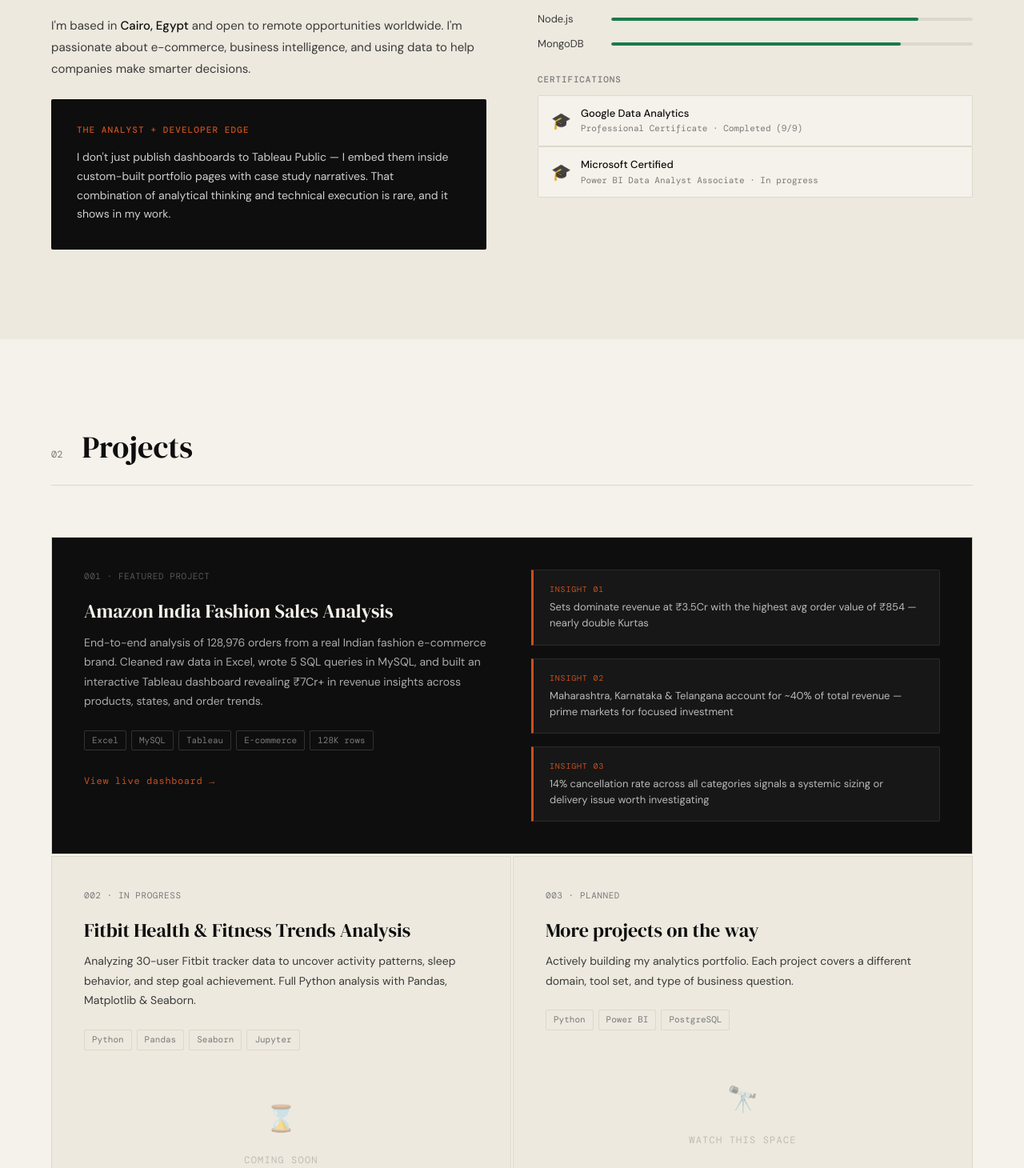
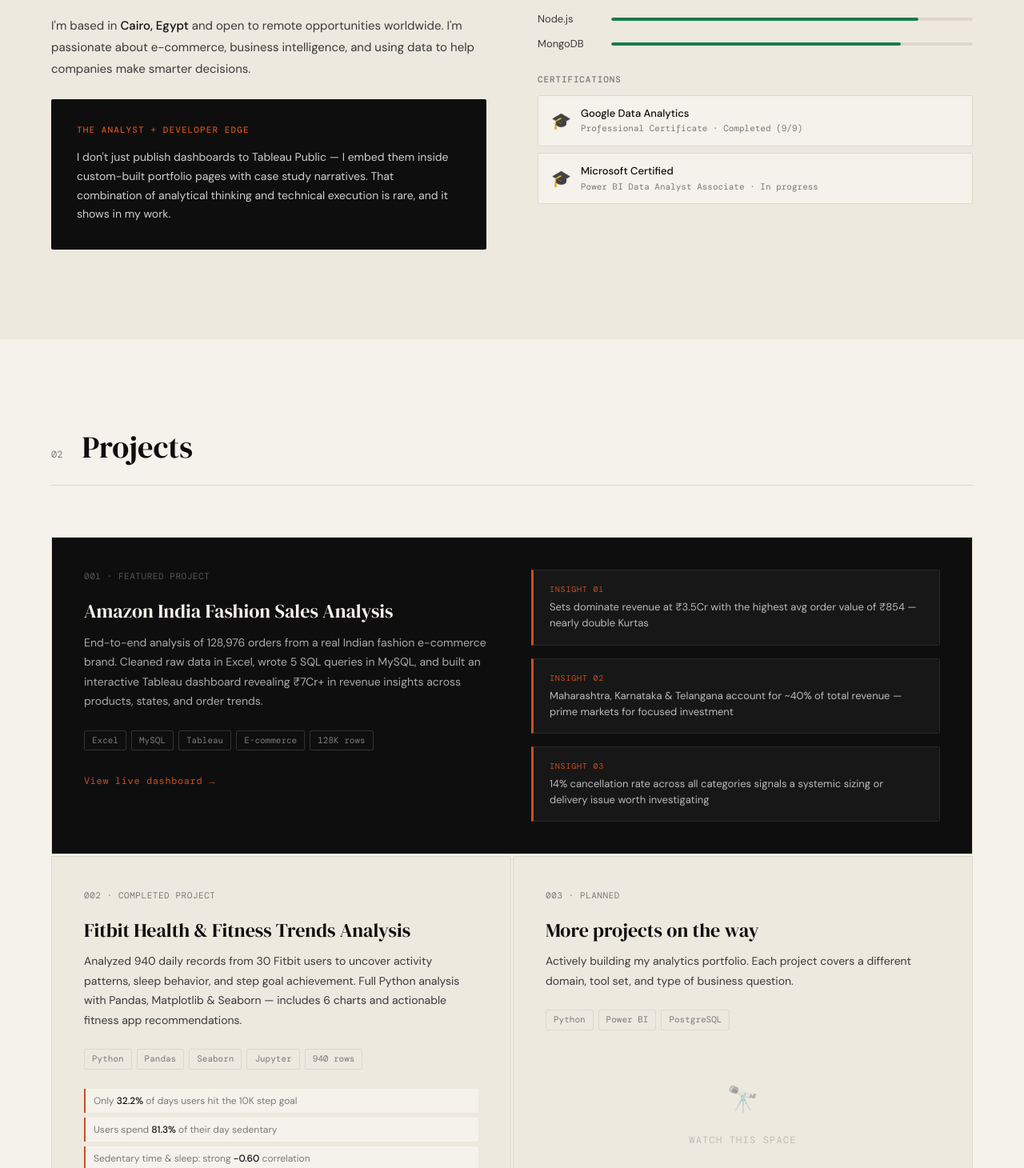
Before and after one commit to Yosifshamy/Portfolio, a React (Vite) app: page / in a window 1280 px wide. Shown: the part 1340-2800 px from the top of the page at 80% size. Built offline with nearby package versions, Linux system fonts and the light colour scheme.

Commit message:
Project Adding 1

```diff
--- a/src/App.css
+++ b/src/App.css
@@ -1171,3 +1171,37 @@
     opacity: 1;
   }
 }
+/* ─── CERT STAT CARD TEXT ─── */
+.stat-num.cert {
+  font-family: var(--mono);
+  font-size: 1rem;
+  font-weight: 500;
+  line-height: 1.3;
+  letter-spacing: 0.01em;
+}
+
+/* ─── PROJECT FINDINGS SMALL (Project 002 card) ─── */
+.project-findings-sm {
+  display: flex;
+  flex-direction: column;
+  gap: 6px;
+  margin-bottom: 1.5rem;
+}
+.finding-sm {
+  font-size: 12px;
+  color: var(--ink3);
+  padding: 6px 10px;
+  background: var(--paper);
+  border-left: 2px solid var(--accent);
+  border-radius: 0 2px 2px 0;
+  line-height: 1.5;
+}
+.finding-sm strong {
+  color: var(--ink);
+  font-weight: 500;
+}
+
+/* ─── CERT ITEM SPACING ─── */
+.cert-item + .cert-item {
+  margin-top: 8px;
+}
--- a/src/components/portfolio.jsx
+++ b/src/components/portfolio.jsx
@@ -130,27 +130,38 @@
           </div>
         </div>
 
-        {/* Coming soon 1 */}
+        {/* Project 002 - Fitbit LIVE */}
         <div className="project-card reveal">
-          <div className="project-num">002 · IN PROGRESS</div>
+          <div className="project-num">002 · COMPLETED PROJECT</div>
           <h3 className="project-title">
             Fitbit Health &amp; Fitness Trends Analysis
           </h3>
           <p className="project-desc">
-            Analyzing 30-user Fitbit tracker data to uncover activity patterns,
-            sleep behavior, and step goal achievement. Full Python analysis with
-            Pandas, Matplotlib &amp; Seaborn.
+            Analyzed 940 daily records from 30 Fitbit users to uncover activity
+            patterns, sleep behavior, and step goal achievement. Full Python
+            analysis with Pandas, Matplotlib &amp; Seaborn — includes 6 charts
+            and actionable fitness app recommendations.
           </p>
           <div className="project-tags">
             <span className="tag">Python</span>
             <span className="tag">Pandas</span>
             <span className="tag">Seaborn</span>
             <span className="tag">Jupyter</span>
+            <span className="tag">940 rows</span>
           </div>
-          <div className="coming-soon">
-            <div className="coming-soon-icon">⌛</div>
-            <p>COMING SOON</p>
+          <div className="project-findings-sm">
+            <div className="finding-sm">Only <strong>32.2%</strong> of days users hit the 10K step goal</div>
+            <div className="finding-sm">Users spend <strong>81.3%</strong> of their day sedentary</div>
+            <div className="finding-sm">Sedentary time &amp; sleep: strong <strong>-0.60</strong> correlation</div>
           </div>
+          <a
+            href="https://github.com/Yosifshamy/fitbit-fitness-analysis"
+            target="_blank"
+            rel="noopener noreferrer"
+            className="project-link"
+          >
+            View on GitHub →
+          </a>
         </div>
 
         {/* Coming soon 2 */}
```
